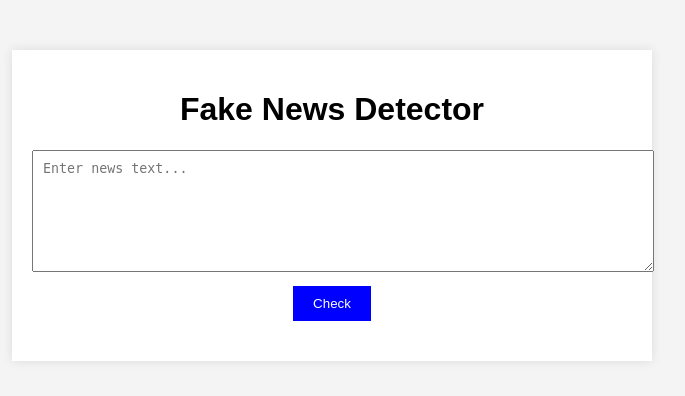
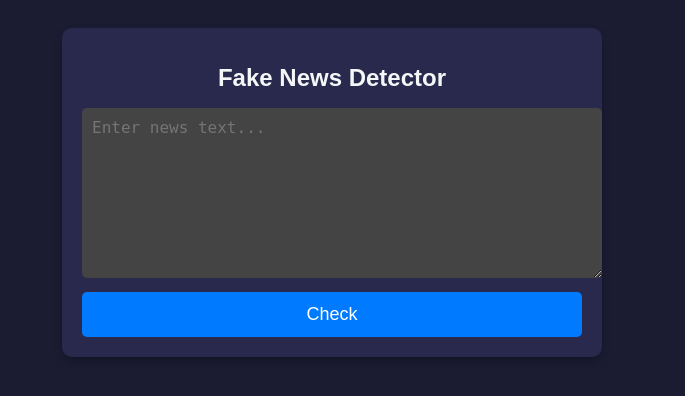
Before and after one commit to udaygit9010/news_detector, a Flask app: page / in a window 1280 px wide. Shown: the top 396 px of the page, without its empty margins (308-993 px from the left). Run offline with Flask 3, Linux system fonts and the light colour scheme.

Commit message:
Update style.css

```diff
--- a/static/style.css
+++ b/static/style.css
@@ -1,31 +1,57 @@
 body {
-    font-family: Arial, sans-serif;
+    font-family: 'Poppins', sans-serif;
+    background-color: #1b1b32;
+    color: #f5f6f7;
     text-align: center;
-    margin: 50px;
-    background-color: #f4f4f4;
+    padding: 20px;
 }
+
 .container {
-    max-width: 600px;
+    max-width: 500px;
     margin: auto;
     padding: 20px;
-    background: white;
-    box-shadow: 0px 0px 10px rgba(0, 0, 0, 0.1);
+    background: #29294d;
+    border-radius: 10px;
+    box-shadow: 0px 4px 8px rgba(0, 0, 0, 0.2);
 }
+
+h1 {
+    font-size: 24px;
+}
+
 textarea {
     width: 100%;
-    height: 100px;
+    height: 150px;
     padding: 10px;
+    border-radius: 5px;
+    border: none;
+    font-size: 16px;
+    background: #444;
+    color: white;
 }
+
 button {
-    padding: 10px 20px;
+    width: 100%;
+    padding: 12px;
+    background: #007bff;
+    border: none;
+    color: white;
+    font-size: 18px;
     margin-top: 10px;
-    background: blue;
-    color: white;
-    border: none;
     cursor: pointer;
+    border-radius: 5px;
+    transition: 0.3s;
 }
+
+button:hover {
+    background: #0056b3;
+}
+
 #result {
     margin-top: 20px;
     font-size: 20px;
     font-weight: bold;
+    padding: 10px;
+    border-radius: 5px;
+    display: none;
 }
```
